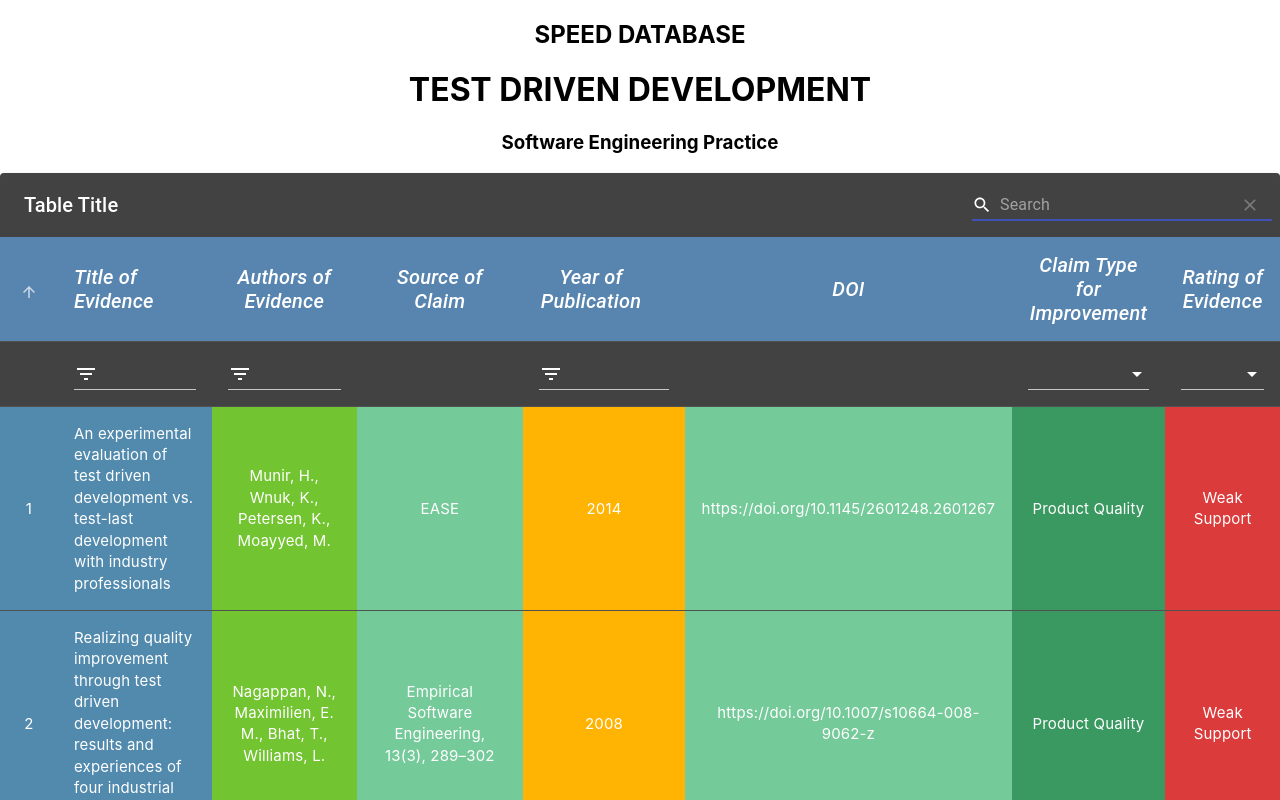
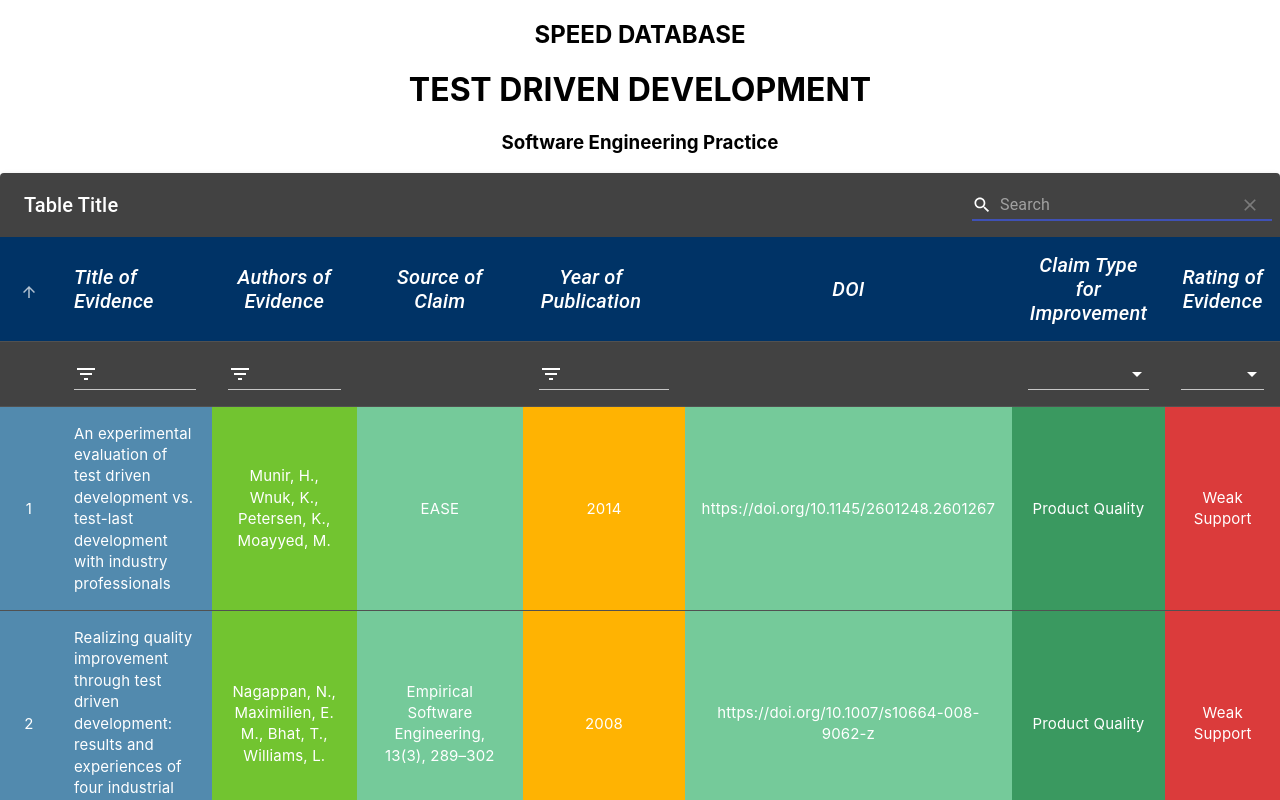
Before and after one commit to NSen29/SPEED_NBC_Group10, a React (Create React App) app in the folder frontend/: page / in a window 1280 px wide. Shown: the top 800 px of the page. Built offline with nearby package versions, Linux system fonts and the light colour scheme.

Commit message:
table
heading color update

```diff
--- a/frontend/src/Table.js
+++ b/frontend/src/Table.js
@@ -290,7 +290,7 @@ const symbolsForOptions = {
                                                                                             rowStyle: {
                                                                                                 fontSize: 15,
                                                                                             },
-                                                                                            headerStyle: { background: "#5885AF", fontStyle: "oblique", fontSize: 15 }
+                                                                                            headerStyle: { background: "#003366", fontStyle: "oblique", fontSize: 15 }
                                                                                         }
 
                                                                                     }
```
